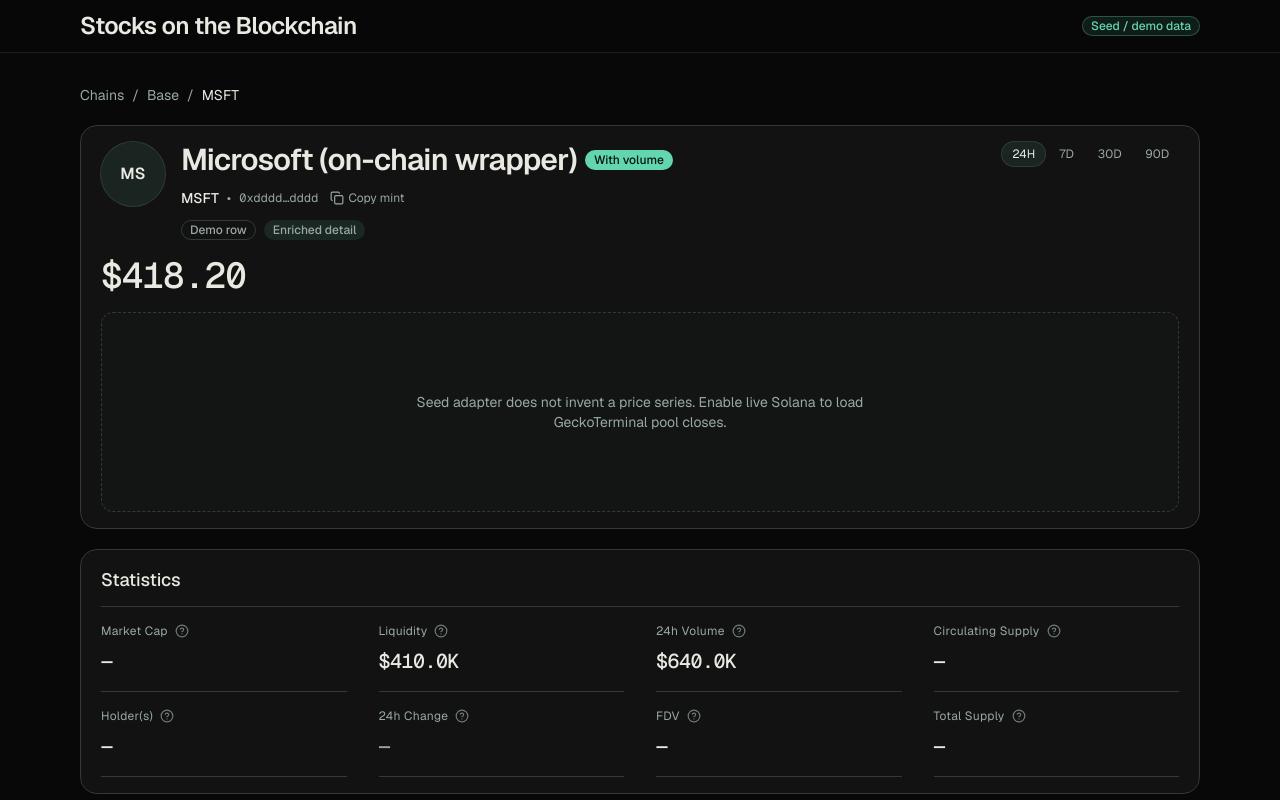
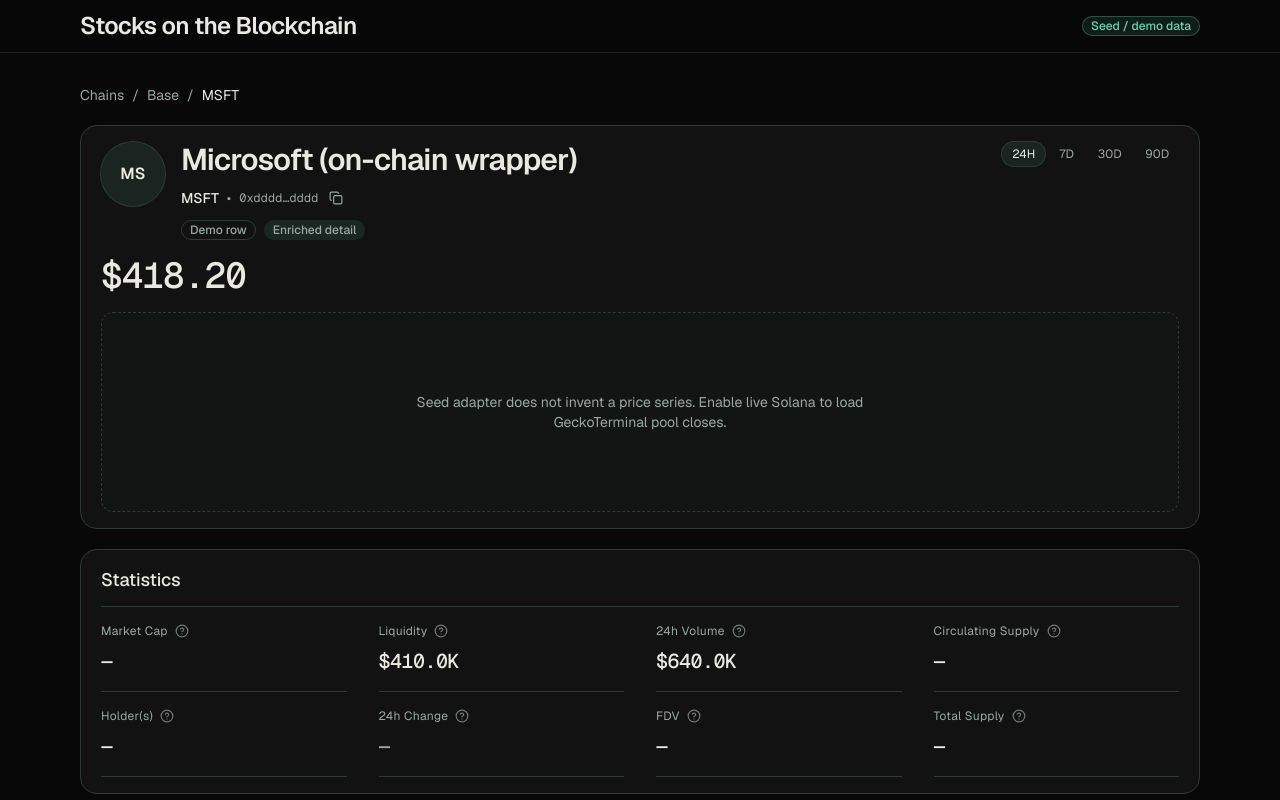
Before and after one commit to cliffweybrecht/stocks-on-the-blockchain, a Next.js app: page /chains/base/assets/MSFT in a window 1280 px wide. Shown: the top 800 px of the page. Built offline with nearby package versions, Linux system fonts and the light colour scheme.

Commit message:
Remove Copy mint label and With volume badge from asset header.
Keep the mint copy control as an icon-only button with an accessible
Copy mint label, and leave issuer badges, pin, and truncated mint in place.

Co-authored-by: cliffweybrecht <cliffweybrecht@gmail.com>

```diff
--- a/src/components/asset-identity-header.tsx
+++ b/src/components/asset-identity-header.tsx
@@ -3,7 +3,6 @@ import { ExternalLink } from "lucide-react";
 import { AssetLogo } from "@/components/asset-logo";
 import { AssetPin } from "@/components/asset-pin";
 import { CopyAddress } from "@/components/copy-address";
-import { CoverageBadge } from "@/components/coverage-badge";
 import { Badge } from "@/components/ui/badge";
 import { assetIdentityMetaParts, BREADCRUMB_CURRENT_CLASS, dexScreenerTokenUrl, sourceRowLabel } from "@/lib/desk/asset-identity";
 import type { AssetDetail, ChainVolume } from "@/lib/market/types";
@@ -64,7 +63,6 @@ export function AssetIdentityHeader({
           <div className="flex flex-wrap items-center gap-x-2 gap-y-1">
             <h2 className="font-heading text-2xl font-semibold tracking-tight sm:text-3xl">{asset.name}</h2>
             {showPin ? <AssetPin mint={asset.contractAddress} label={asset.symbol} /> : null}
-            <CoverageBadge coverage={asset.volumeCoverage} />
             {asset.issuer ? (
               <Badge variant="outline" className="border-border/80 text-muted-foreground">
                 {asset.issuer}
--- a/src/components/copy-address.tsx
+++ b/src/components/copy-address.tsx
@@ -65,11 +65,11 @@ export function CopyAddress({
           type="button"
           onClick={onCopy}
           onPointerUp={onCopy}
-          className="inline-flex h-6 items-center gap-1 rounded-md px-1.5 text-xs hover:bg-muted hover:text-foreground"
-          aria-label={copied ? "Copied contract address" : `Copy contract address ${formatAddress(address)}`}
+          className="inline-flex size-6 items-center justify-center rounded-md hover:bg-muted hover:text-foreground"
+          title={copied ? "Copied" : "Copy mint"}
+          aria-label={copied ? "Copied mint" : "Copy mint"}
         >
           {copied ? <Check className="size-3.5" /> : <Copy className="size-3.5" />}
-          <span>{label}</span>
         </button>
       </span>
     );
```
